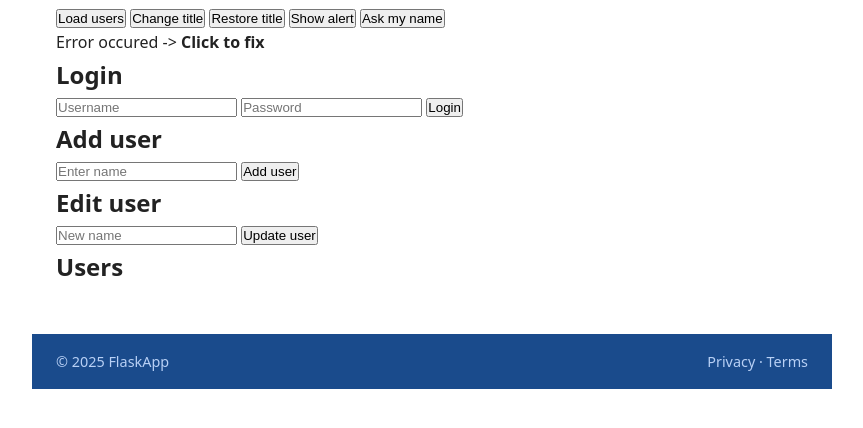
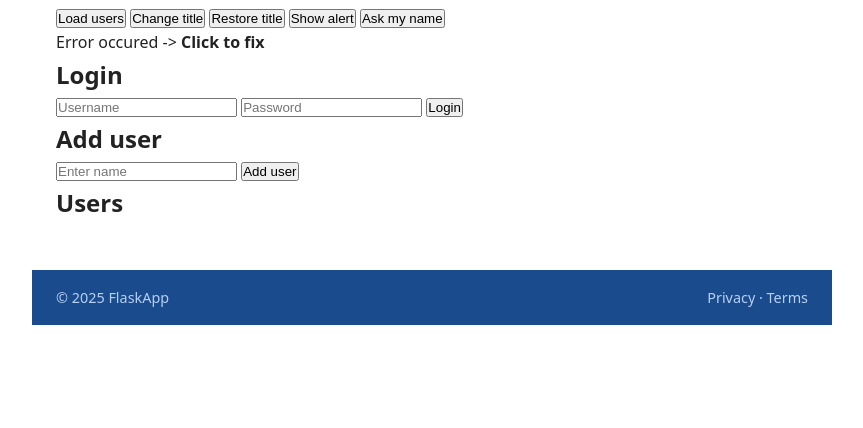
Before and after one commit to OleksandrLinenko/Flask, a Flask app: page /hi/ in a window 1280 px wide. Shown: the part 201-629 px from the top of the page, without its empty margins (208-1071 px from the left). Run offline with Flask 3, Linux system fonts and the light colour scheme.

Commit message:
Refactor user editing

```diff
--- a/src/repositories/user_repository.py
+++ b/src/repositories/user_repository.py
@@ -9,15 +9,6 @@ class UserRepository:
 
     def find_user(self, name):
         return User.query.filter_by(name=name).first()
-
-    def add_user(self, name, password):
-        user = User(
-            name=name,
-            password=generate_password_hash(password)
-        )
-
-        db.session.add(user)
-        db.session.commit()
 
     def get_user(self, user_id):
         return User.query.get(user_id)
--- a/src/routes/hello.py
+++ b/src/routes/hello.py
@@ -84,3 +84,17 @@ def login():
         flash("Wrong username or password!")
 
     return redirect("/hi")
+
+@hello_bp.route("/users/<int:user_id>/edit")
+def edit_user(user_id):
+
+    user = user_service.get_user(user_id)
+
+    if user is None:
+        flash("User not found")
+        return redirect("/hi")
+
+    return render_template(
+        "edit_user.html",
+        user=user
+    )
--- a/src/static/js/user.js
+++ b/src/static/js/user.js
@@ -14,7 +14,12 @@ document.getElementById("load-users").addEventListener("click", function () {
             users.forEach(function (user) {
 
                 const li = document.createElement("li");
-                li.textContent = user.name;
+                const a = document.createElement("a");
+                a.href = "/users/" + user.id + "/edit";
+                a.textContent = user.name;
+
+                li.appendChild(a);
+
                 li.dataset.id = user.id;
 
                 li.addEventListener("click", function () {
--- a/src/templates/hi.html
+++ b/src/templates/hi.html
@@ -58,23 +58,6 @@
         </button>
     </form>
 
-    <h2>Edit user</h2>
-
-    <form id="edit-user-form" method="POST">
-
-        <input
-            type="text"
-            name="name"
-            placeholder="New name"
-            required
-        >
-
-        <button type="submit">
-            Update user
-        </button>
-
-    </form>
-
     <h2>Users</h2>
 
     <ul id="users"></ul>
```
Also changed, not shown: src/templates/edit_user.html (added, +33 -0 lines), instance/database.db.
